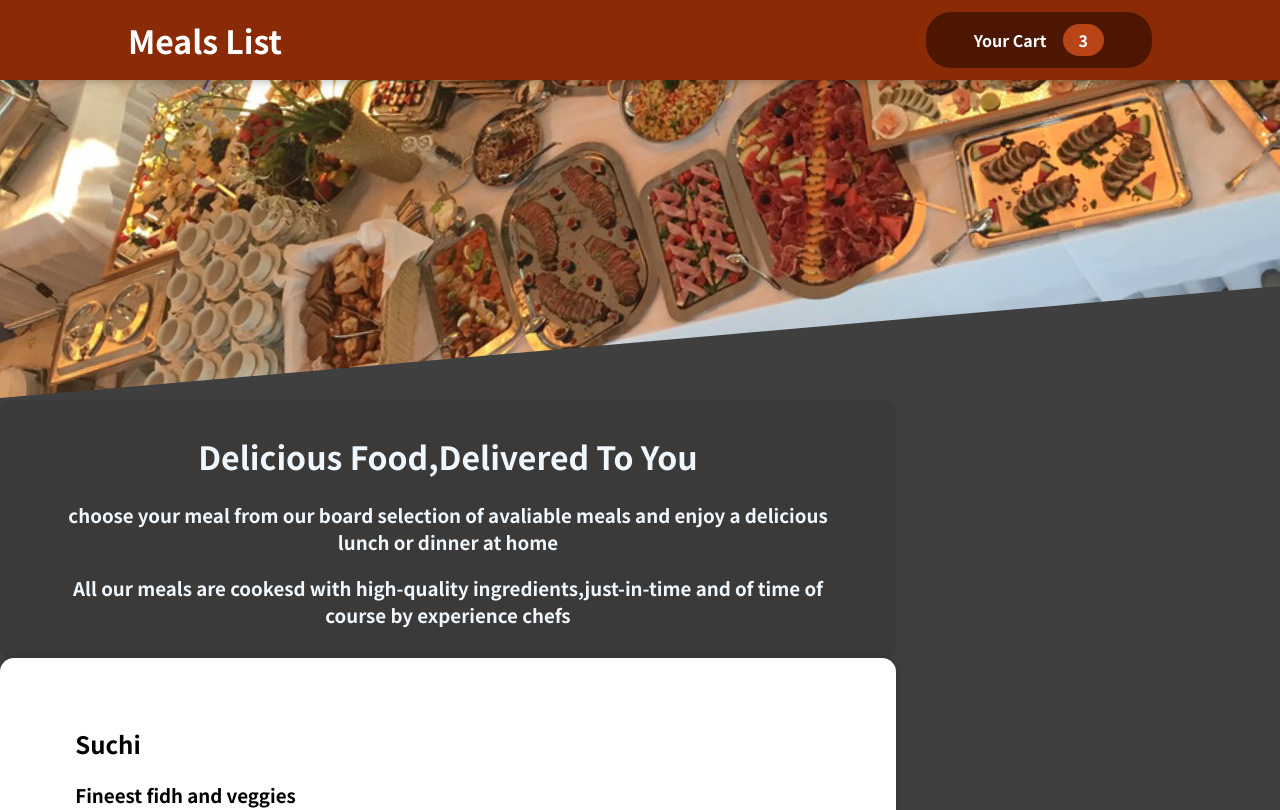
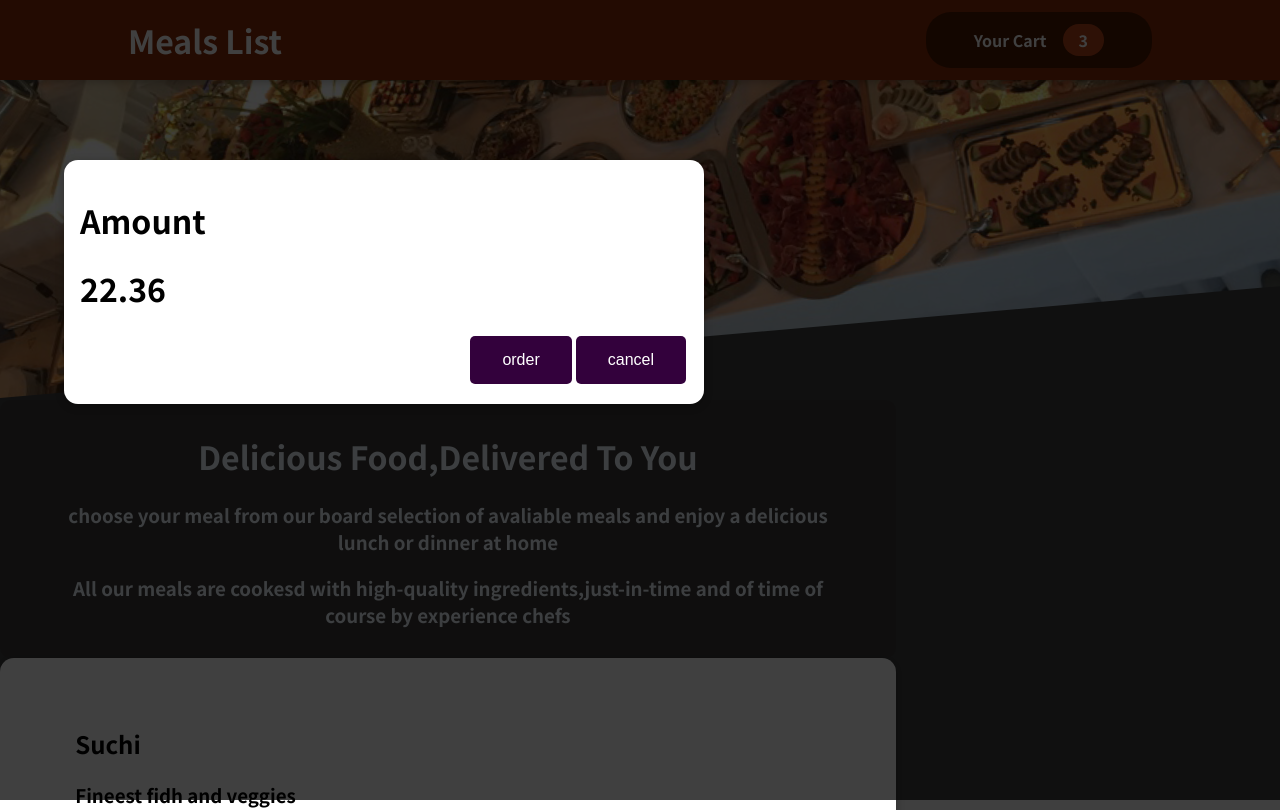
Before and after one commit to sampath11790/-restaurant-uproject, a React (Create React App) app: page / in a window 1280 px wide. Shown: the top 810 px of the page. Built offline with nearby package versions, Linux system fonts and the light colour scheme.

Commit message:
used portal and add cart

```diff
--- a/public/index.html
+++ b/public/index.html
@@ -28,6 +28,8 @@
   </head>
   <body>
     <noscript>You need to enable JavaScript to run this app.</noscript>
+    <div id="dummy"></div>
+    <div id="cart"></div>
     <div id="root"></div>
     <!--
       This HTML file is a template.
--- a/src/App.js
+++ b/src/App.js
@@ -2,6 +2,7 @@ import React from "react";
 import Header from "./Component/Layout/Header";
 import Summary from "./Component/Summary/Summary";
 import Meals from "./Component/Meals/Meals";
+import Cart from "./Component/Cart/Cart";
 const mealsArray=[
 
   {id:1,name:'Suchi',discription:"Fineest fidh and veggies",price:22.99},
@@ -11,13 +12,18 @@ const mealsArray=[
 ]
 function App() {
   return (
+
     <React.Fragment>
+     <div>
+
+     </div>
       <Header></Header>
 
       <div>
+
       <Meals meals={mealsArray}/>
       </div>
-
+      <Cart></Cart>
     </React.Fragment>
   );
 }
--- /dev/null
+++ b/src/Component/Cart/Cart.js
@@ -0,0 +1,25 @@
+import React from "react";
+import classes from './Cart.module.css'
+import Button from "../UI/Button/Button";
+import  ReactDOM  from 'react-dom'
+const Cart=()=>{
+return(
+
+
+    <div >
+       {ReactDOM.createPortal(<div className={classes.dummy}></div>,document.getElementById('dummy'))}
+       {ReactDOM.createPortal(<div className={classes.cart}>
+       <h1>Amount</h1>
+       <h1>22.36</h1>
+       <div className={classes.btn}>
+       <Button name='order' type='button'></Button>
+       <Button  name='cancel' type='button'></Button>
+       </div>
+      </div>
+        ,document.getElementById('cart'))}
+
+
+    </div>
+)
+}
+export default Cart
--- /dev/null
+++ b/src/Component/Cart/Cart.module.css
@@ -0,0 +1,29 @@
+
+.dummy{
+  position: fixed;
+  top: 0;
+  left: 0;
+  width: 100%;
+  height: 100%;
+  z-index: 20;
+  background-color: rgba(0, 0, 0, 0.75);
+
+}
+.cart{
+  position: fixed;
+  top: 20vh;
+  left: 5%;
+  width: 50%;
+  background-color: white;
+  padding: 1rem;
+  border-radius: 14px;
+  box-shadow: 0 2px 8px rgba(0, 0, 0, 0.25);
+  z-index: 30;
+
+}
+.btn{
+  display: flex;
+  justify-content: end;
+  right: 12%;
+  left: 80%;
+}
--- a/src/Component/Form/Form.js
+++ /dev/null
@@ -1,21 +0,0 @@
-import React from "react";
-import Button from "../UI/Button";
-import classes from './Form.module.css'
-const Form=(props)=>{
-    const onclickHandler=()=>{
-        console.log('form-handler')
-    }
-    return (
-        <div>
-        <form>
-          <div className={classes.input}>
-          <label>Quantity :</label>
-          <input type='number'></input>
-          </div>
-          <Button name='+Add Item' onClick={onclickHandler} type='button'></Button>
-
-        </form>
-        </div>
-    )
-}
-export default Form
--- a/src/Component/Layout/Header.js
+++ b/src/Component/Layout/Header.js
@@ -3,7 +3,9 @@ import Mealsphoto from '../../assets/meals.jpg'
 import classes from './Header.module.css'
 import HeaderCartButton from "./HeaderCartButton";
 import Summary from "../Summary/Summary";
+import Cart from "../Cart/Cart";
 const Header=()=>{
+    console.log(Cart)
     return(
          <Fragment>
         <header className={classes.header}>
@@ -18,6 +20,7 @@ const Header=()=>{
               />
 
         </div>
+
         <Summary/>
         </Fragment>
     )
--- a/src/Component/Meals/MealsItem.js
+++ b/src/Component/Meals/MealsItem.js
@@ -1,6 +1,6 @@
 import React from "react";
 import classes from './MealsItem.module.css'
-import Form from "../Form/Form";
+import Form from "../UI/Form/Form";
 
 
 const MealsItem=(props)=>{
--- /dev/null
+++ b/src/Component/UI/Form/Form.js
@@ -0,0 +1,36 @@
+import React from "react";
+import Button from "../Button/Button";
+import classes from './Form.module.css'
+import Input from "../Input/Input";
+const Form=(props)=>{
+    const onclickHandler=()=>{
+        console.log('form-handler')
+    }
+    return (
+        <div>
+        <form>
+          <div className={classes.input}>
+          {/* <label>Quantity :</label>
+          <input type='number'></input> */}
+          <Input  label='Quantity :' input={{
+             id:'amount',
+             type:'number',
+             min:1,
+             max:5,
+             step:1,
+             defaultvalue:1,
+
+          }}
+
+
+
+
+          ></Input>
+          </div>
+          <Button name='+Add Item' onClick={onclickHandler} type='button'></Button>
+
+        </form>
+        </div>
+    )
+}
+export default Form
--- /dev/null
+++ b/src/Component/UI/Input/Input.js
@@ -0,0 +1,11 @@
+import React from "react";
+
+const Input=(props)=>{
+    return(
+        <div>
+          <label htmlFor={props.id}>{props.label}</label>
+          <input {...props.input}/>
+        </div>
+    )
+}
+export default Input
```
Also changed, not shown: src/Component/UI/Button/Button.js (renamed from src/Component/UI/Button.js), src/Component/UI/Button/Button.module.css (renamed from src/Component/UI/Button.module.css), src/Component/UI/Form/Form.module.css (renamed from src/Component/Form/Form.module.css), 1 other file (tests, documents, lock files or other folders).
